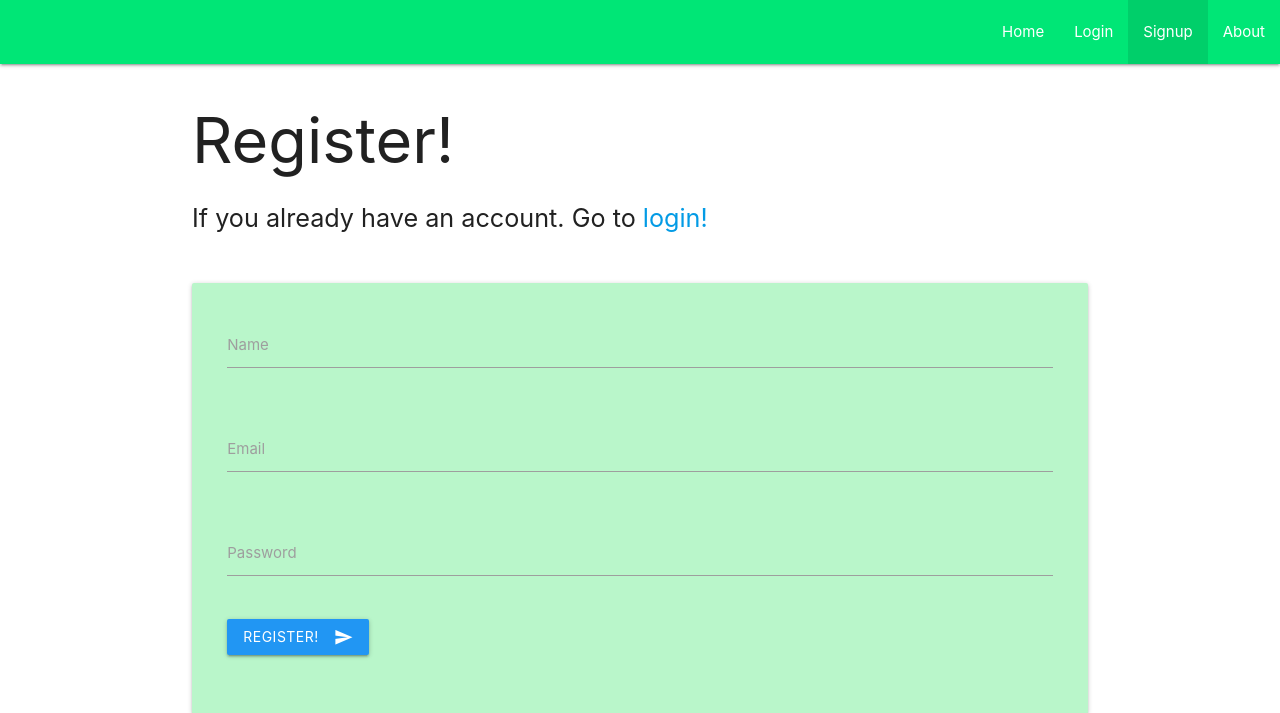
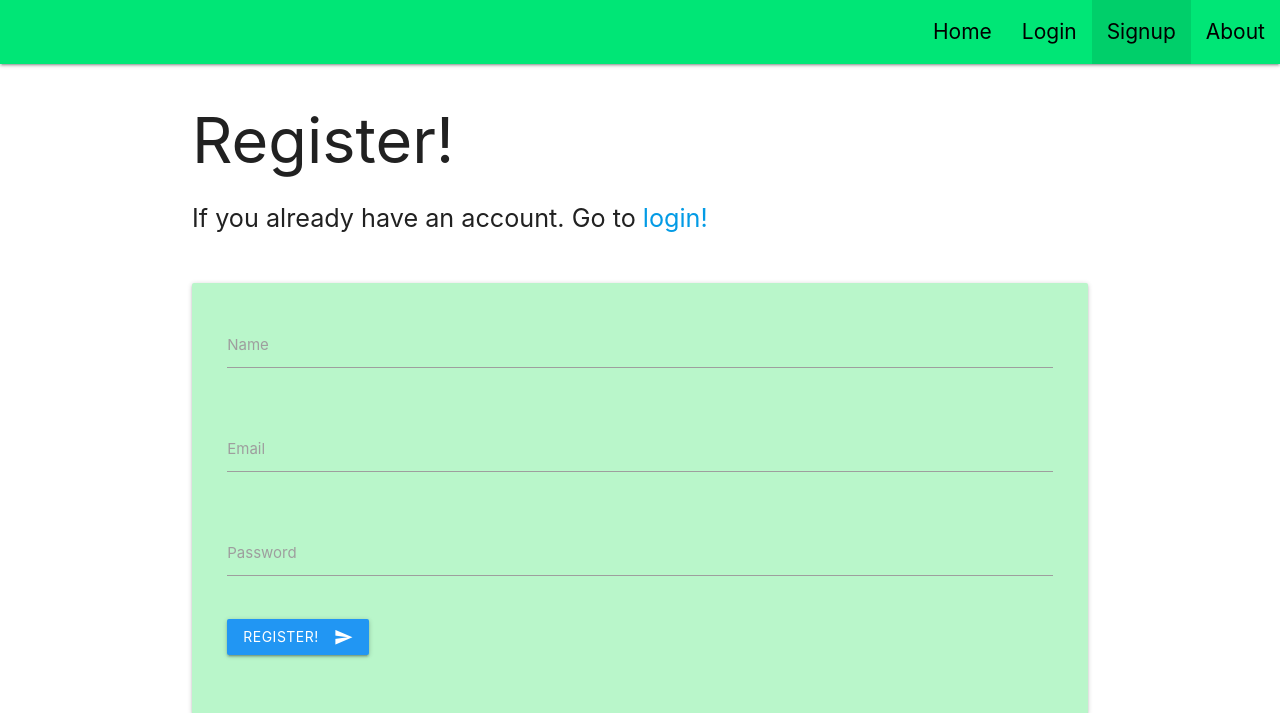
Before and after one commit to manan2002/ChipItOut, a Flask app: page /register in a window 1280 px wide. Shown: the top 713 px of the page. Run offline with Flask 2, Linux system fonts and the light colour scheme.

Commit message:
Changed nav link color to black

```diff
--- a/templates/layout.html
+++ b/templates/layout.html
@@ -8,6 +8,10 @@
     <style>
         form{
             width: 100vw;
+        }
+        .black-text li a{
+            color: black;
+            font-size: 1.4rem;
         }
     </style>
 
```
